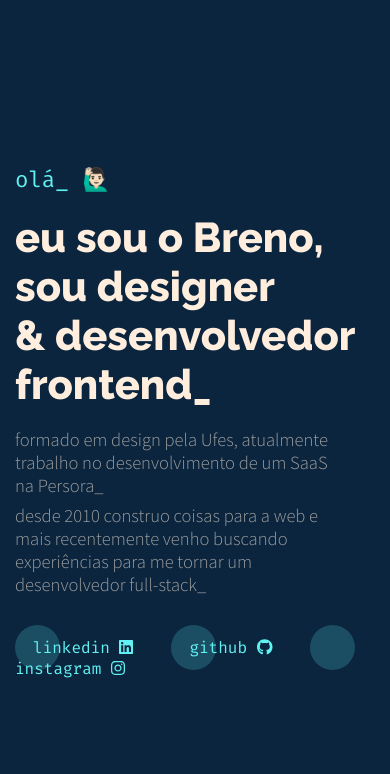
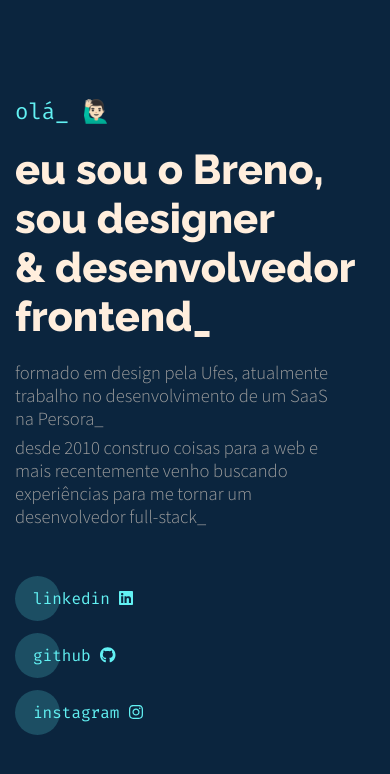
Before and after one commit to brenoserafini/.dev, a React (Vite) app: page / in a window 390 px wide. Shown: the top 774 px of the page. Built offline with nearby package versions, Linux system fonts and the light colour scheme.

Commit message:
Corrigir responsividade dos botões de mídias sociais.

```diff
--- a/src/components/Cover/styles.ts
+++ b/src/components/Cover/styles.ts
@@ -45,4 +45,10 @@ export const Content = styled.div`
 
 export const Social = styled.div`
   margin-top: 2.6rem;
+
+  @media (max-width: 578px) {
+    display: inline-flex;
+    flex-direction: column;
+  }
+
 `;
--- a/src/styles/GlobalStyles.ts
+++ b/src/styles/GlobalStyles.ts
@@ -143,6 +143,11 @@ export const GlobalStyles = createGlobalStyle`
     border: none;
     background: none;
     cursor: pointer;
+    @media (max-width: 578px) {
+      margin-left: 0;
+      margin-bottom: .75rem;
+      width: fit-content;
+    }
   }
   .social-link:before {
     content: "";
```
